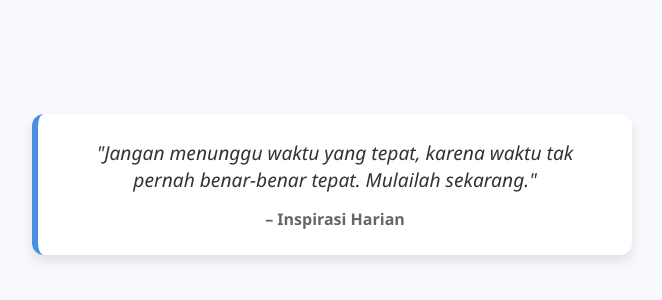
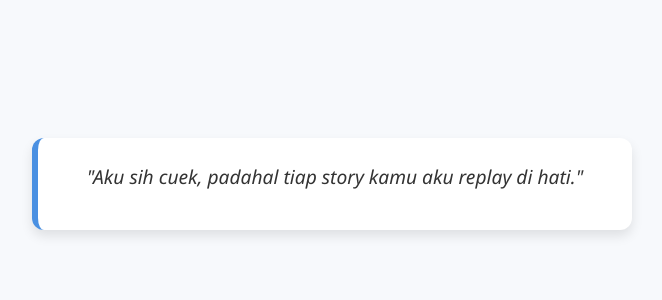
Before and after one commit to whquote/me, a plain HTML site: page four/index.html in a window 1280 px wide. Shown: the part 216-516 px from the top of the page, without its empty margins (308-970 px from the left). Drawn offline with Linux system fonts and the light colour scheme.

Commit message:
Update index.html

```diff
--- a/four/index.html
+++ b/four/index.html
@@ -3,9 +3,9 @@
 <head>
   <meta charset="UTF-8">
   <meta name="viewport" content="width=device-width, initial-scale=1">
-  <title>Quote Motivasi</title>
+  <title>Bucin Tapi Gengsi</title>
   <meta name="description" content="by: wildan hidayat">
-  <meta property="og:title" content="Quote Motivasi">
+  <meta property="og:title" content="Bucin Tapi Gengsi">
   <meta property="og:description" content="by: wildan hidayat">
   <meta property="og:image" content="https://raw.githubusercontent.com/whquote/me/main/default.jpg">
   <meta property="og:url" content="https://github.com/whquote">
@@ -57,10 +57,10 @@
 
   <div class="container">
     <div class="quote-box">
-      <div class="quote-text">"Jangan menunggu waktu yang tepat, karena waktu tak pernah benar-benar tepat. Mulailah sekarang."</div>
-      <div class="quote-author">– Inspirasi Harian</div>
+      <div class="quote-text">"Aku sih cuek, padahal tiap story kamu aku replay di hati."</div>
+      <div class="quote-author"></div>
     </div>
   </div>
 
 </body>
-  </html>
+</html>
```
